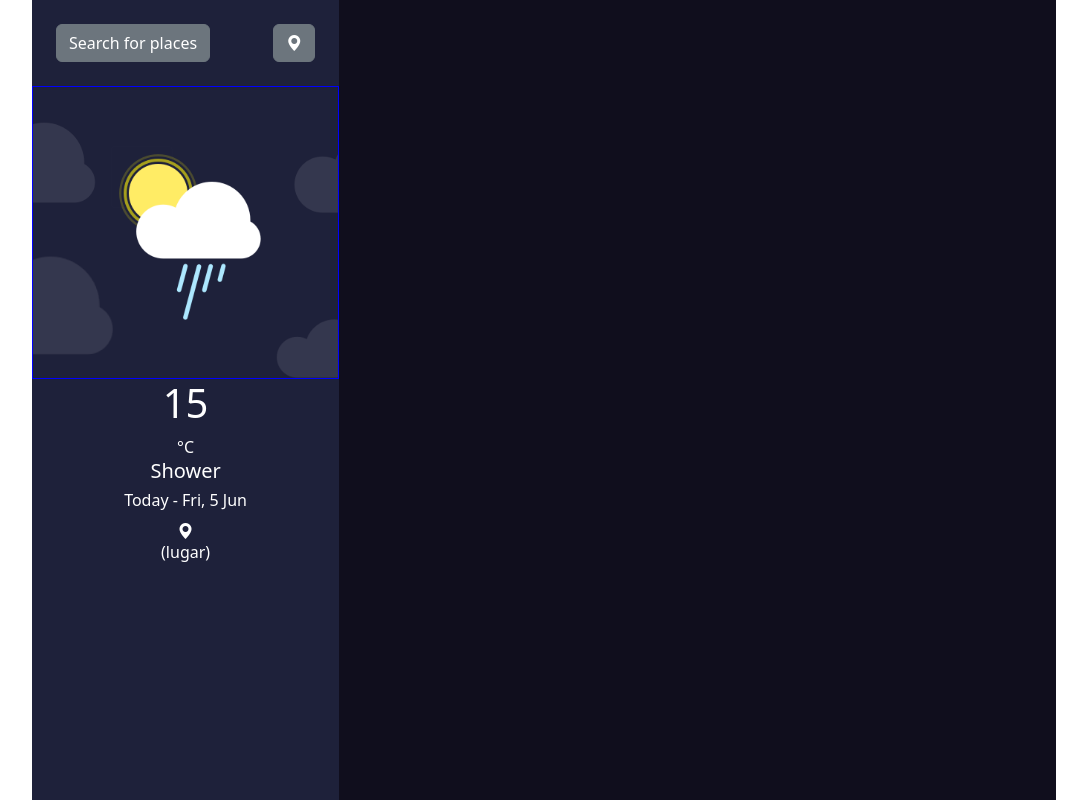
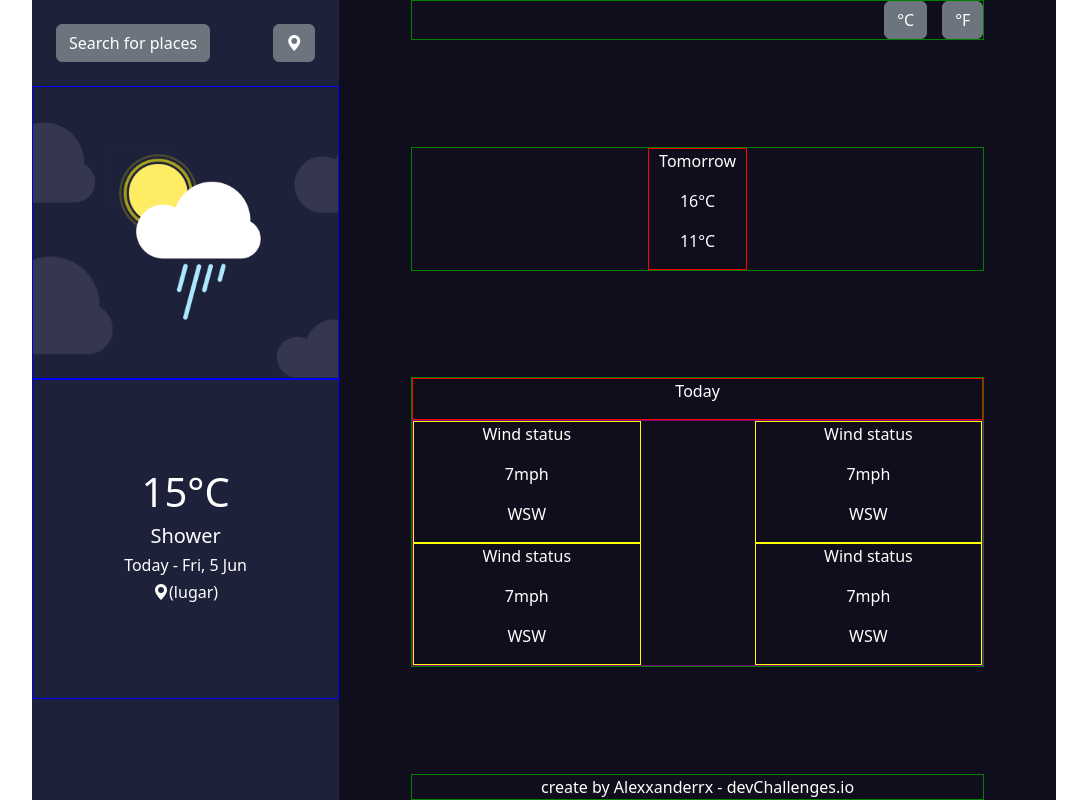
Before and after one commit to Alexxanderrx/weather_app, a Next.js app: page / in a window 1280 px wide. Shown: the whole page, without its empty margins (96-1183 px from the left). Built offline with nearby package versions, Linux system fonts and the light colour scheme.

Commit message:
funcion OpenUp pra desplegar el buscardor

```diff
--- a/app/page.jsx
+++ b/app/page.jsx
@@ -1,4 +1,5 @@
 "use client"
+import { useState } from 'react'
 import styles from './page.module.css'
 
 // async function getData(url) {
@@ -8,19 +9,56 @@ import styles from './page.module.css'
 //   return data;
 // }
 
-export default async function Home() {
+// async
+export default function Home() {
   // const dataRecup = await getData("http://api.openweathermap.org/geo/1.0/direct?q=lima&limit=5&appid=b7b1b4492885348f44fdc6c0af7556ca");
   // const dataWeather = await getData(`https://api.openweathermap.org/data/2.5/weather?lat=${dataRecup[0].lat}&lon=${dataRecup[0].lon}&appid=b7b1b4492885348f44fdc6c0af7556ca`);
   // console.log(dataRecup);
   // console.log(dataWeather);
 
+  // async function getData(url) {
+  //   const response = await fetch(url);
+  //   const data = await response.json();
 
+  //   return data;
+  // }
+
+  const [open, setOpen] = useState(true);
+  const OpenUp = () => {
+    setOpen(!open);
+  }
+  const CLASSNEW = open ? styles.compress : "";
   return (
     <main className={styles.main}>
+      {/* , styles.compress */}
+      <nav className={[styles.boxNav, CLASSNEW].join(' ')}>
+        {/* style={{ border: "1px solid white" }} */}
+        <div className="container p-4 d-flex justify-content-end" >
+          <button type="button" className="btn-close" aria-label="Close" onClick={OpenUp}></button>
+          {/* <button type="button" className="btn btn-secondary" onClick={""}>X</button> */}
+        </div>
+        <div className="container d-flex p-0 justify-content-center align-items-start" style={{
+          border: "1px solid white",
+          width: "86%",
+          height: "60%"
+        }}>
+          <div className="container d-flex p-0 justify-content-center align-items-center" style={{
+            border: "1px solid red",
+            width: "100%",
+            gap: "10px"
+          }}>
+            <i className="bi bi-search" style={{ position: "absolute", color: "black", left: "10%" }}></i>
+            <input type="text" className="form-control" placeholder="search location" aria-label="First name" style={{ paddingLeft: "30px" }} />
+            <button type="button" className="btn btn-primary">Search</button>
+          </div>
+
+
+        </div>
+      </nav>
       <section className={styles.boxClimate}>
         {/* style={{ border: "1px solid white" }} */}
         <div className="container p-4 d-flex justify-content-between" >
-          <button type="button" className="btn btn-secondary">Search for places</button>
+          <button type="button" className="btn btn-secondary" onClick={OpenUp}>Search for places</button>
           <button type="button" className="btn btn-secondary">
             <i className="bi bi-geo-alt-fill"></i>
             {/* <img src="./weatherResources/next.svg" className='img-fluid' alt='next' style={{ width: "10px" }} /> */}
@@ -40,11 +78,14 @@ export default async function Home() {
             // overflow: "hidden",
           }} />
         </div>
-        <div className='container d-flex flex-column justify-content-center align-items-center'>
-          <h1>15</h1><span>°C</span>
+        <div className='container d-flex flex-column justify-content-center align-items-center' style={{
+          border: "1px solid blue",
+          height: "40%"
+        }}>
+          <h1>15<span>°C</span></h1>
           <h5>Shower</h5>
           <h6>Today - Fri, 5 Jun</h6>
-          <i className="bi bi-geo-alt-fill"></i><h6>(lugar)</h6>
+          <h6><i className="bi bi-geo-alt-fill"></i>(lugar)</h6>
         </div>
       </section>
       <div className={styles.boxToday}>
@@ -52,7 +93,88 @@ export default async function Home() {
         <p>State:{dataRecup[0].state}</p>
         <p>lat:{dataRecup[0].lat}</p>
         <p>lon:{dataRecup[0].lon}</p> */}
+        <div className='container d-flex justify-content-end align-items-end' style={{
+          border: "1px solid green",
+          width: "80%",
+          padding: "0",
+          gap: "15px"
+        }}>
+          <button type="button" className="btn btn-secondary">°C</button>
+          <button type="button" className="btn btn-secondary">°F</button>
+        </div>
+        <div className='container d-flex justify-content-center align-items-center' style={{
+          border: "1px solid green",
+          width: "80%",
+        }}>
+          <div className='container d-flex flex-column justify-content-center align-items-center' style={{
+            border: "1px solid red",
+            width: "18%",
+          }}>
+            <p>Tomorrow</p>
+            <img src='' alt='' />
+            <div>
+              <p>16<span>°C</span></p>
+              <p>11<span>°C</span></p>
+            </div>
+          </div>
+        </div>
+        <div className='container p-0 d-flex flex-column justify-content-center align-items-center' style={{
+          border: "1px solid green",
+          width: "80%",
+        }}>
+          <div className='container d-flex flex-column justify-content-center align-items-center' style={{
+            border: "1px solid red",
+            width: "100%",
+          }}>
+            <p>Today</p>
+          </div>
+          <div className='container p-0 d-flex flex-wrap ' style={{
+            border: "1px solid purple",
+            width: "100%",
+            gap: "20%",
+          }}>
+            <div className='container d-flex flex-column justify-content-center align-items-center' style={{
+              border: "1px solid yellow",
+              width: "40%",
+            }}>
+              <p>Wind status</p>
+              <p>7mph</p>
+              <p><img></img>WSW</p>
+            </div>
+            <div className='container d-flex flex-column justify-content-center align-items-center' style={{
+              border: "1px solid yellow",
+              width: "40%",
+            }}>
+              <p>Wind status</p>
+              <p>7mph</p>
+              <p><img></img>WSW</p>
+            </div>
+            <div className='container d-flex flex-column justify-content-center align-items-center' style={{
+              border: "1px solid yellow",
+              width: "40%",
+            }}>
+              <p>Wind status</p>
+              <p>7mph</p>
+              <p><img></img>WSW</p>
+            </div>
+            <div className='container d-flex flex-column justify-content-center align-items-center' style={{
+              border: "1px solid yellow",
+              width: "40%",
+            }}>
+              <p>Wind status</p>
+              <p>7mph</p>
+              <p><img></img>WSW</p>
+            </div>
+          </div>
+
+        </div>
+        <div className='container d-flex justify-content-center align-items-center' style={{
+          border: "1px solid green",
+          width: "80%",
+        }}>
+          create by Alexxanderrx - devChallenges.io
+        </div>
       </div>
-    </main>
+    </main >
   )
 }
--- a/app/page.module.css
+++ b/app/page.module.css
@@ -5,6 +5,24 @@
   width: 80%;
   height: 100vh;
   background-color: rgb(151, 136, 136);
+}
+
+.boxNav {
+  position: absolute;
+  z-index: 2;
+  height: 100%;
+  width: 24%;
+  background-color: rgb(30, 33, 58);
+  /* height: 100%; */
+  /* padding: 2%; */
+  color: white;
+  transition: 1000ms;
+}
+
+.compress {
+  transition: 1000ms;
+  transform: scale(1, 0.2);
+  transform: translateY(-100%);
 }
 
 .boxClimate {
@@ -21,6 +39,9 @@
   width: 70%;
   background-color: rgb(16, 14, 29);
   color: white;
+  display: flex;
+  flex-direction: column;
+  justify-content: space-between;
   /* height: 100%; */
 
 }
```
